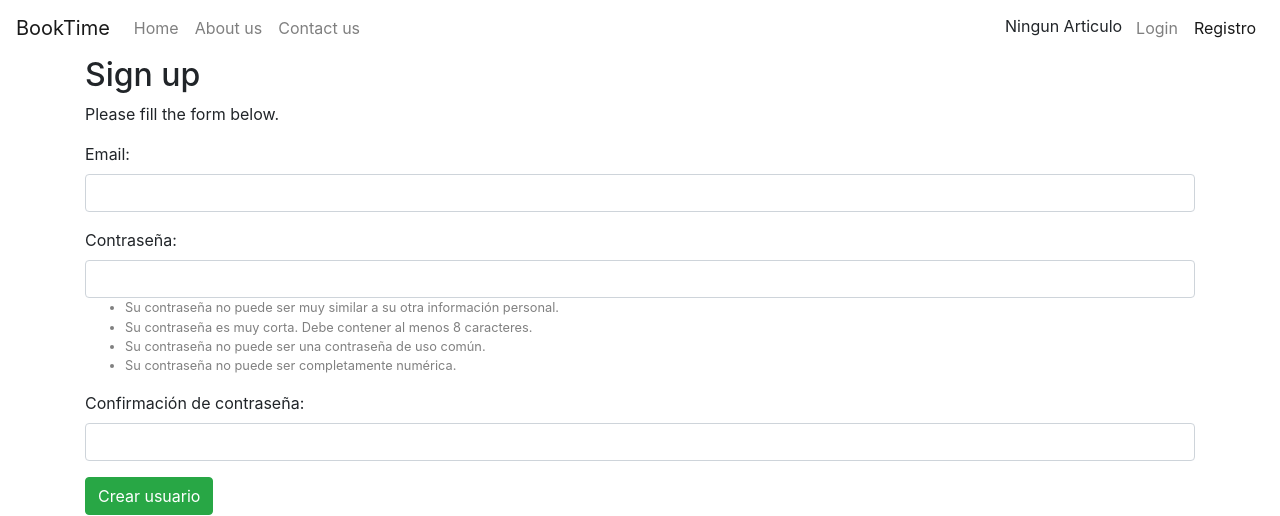
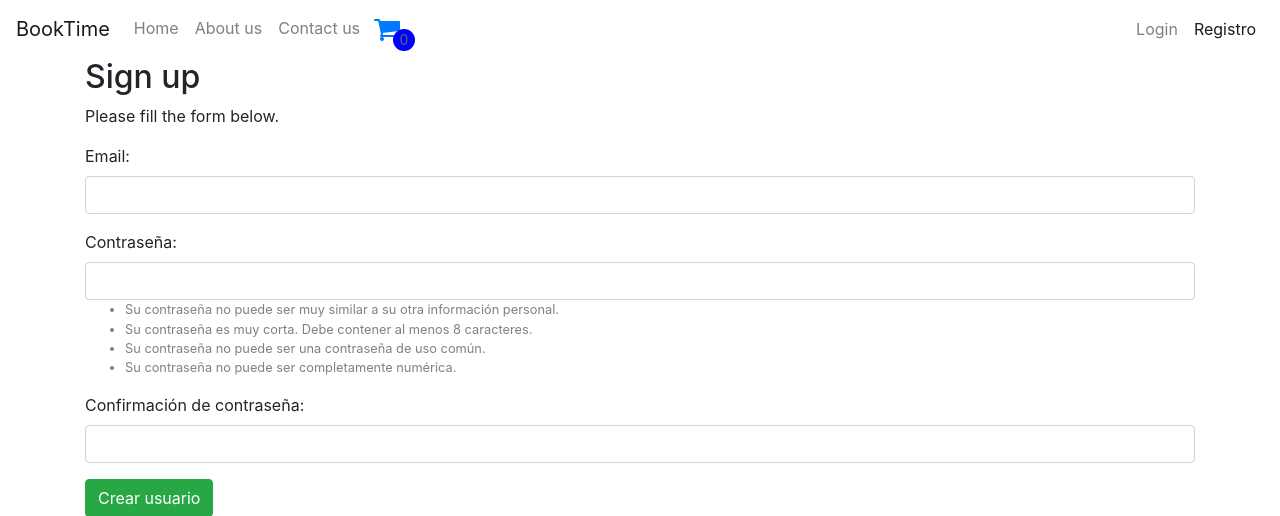
Before and after one commit to Rob866/shop, a Django app: page /signup/ in a window 1280 px wide. Shown: the top 516 px of the page. Run offline with Django 3.2, Linux system fonts and the light colour scheme; parts of the project's set-up code (start-up, migrations or seed data) failed here and were passed over; some libraries are stand-ins or nearby versions.

Commit message:
some changes

```diff
--- a/online_shop/main/forms.py
+++ b/online_shop/main/forms.py
@@ -2,12 +2,11 @@ from django import forms
 from django.core.mail  import  send_mail
 import logging
 from django.contrib.auth.forms import (UserCreationForm,UsernameField)
+from django.contrib.auth import (get_user_model, authenticate)
+from . import models
+logger = logging.getLogger(__name__)
+from  django.forms import inlineformset_factory
 
-from django.contrib.auth import (get_user_model, authenticate)
-
-from . import models
-
-logger = logging.getLogger(__name__)
 
 class ContactForm(forms.Form):
     nombre = forms.CharField(label='Nombre',max_length=100)
@@ -86,3 +85,10 @@ class UpdateViewForm(forms.ModelForm):
     class Meta:
         model = models.Direccion
         fields=('nombre','direccion1', 'direccion2','codigo_postal','ciudad','pais')
+
+
+BasketLineFormSet = inlineformset_factory(
+        models.Basket,
+        models.BasketLine,
+        fields = ('cantidad',),
+        extra=0,)
--- a/online_shop/main/middlewares.py
+++ b/online_shop/main/middlewares.py
@@ -9,7 +9,6 @@ def basket_middleware(get_response):
             request.basket = basket
         else:
             request.basket = None
-            print('Value:',request.basket)
         response = get_response(request)
         return response
     return middleware
--- a/online_shop/main/urls.py
+++ b/online_shop/main/urls.py
@@ -20,6 +20,7 @@ urlpatterns = [
     path('direccion/<int:pk>/',views.DireccionUptadeView.as_view(),name='direccion_update'),
     path('direccion/<int:pk>/delelete/',views.DeleteDireccion.as_view(),name='confirm_delete'),
     path('direccion/create/',views.DireccionCreateView.as_view(),name='direccion_create'),
-    path('add_to_basket/',views.add_to_basket,name='add_to_basket')
+    path('add_to_basket/',views.add_to_basket,name='add_to_basket'),
+    path('basket/',views.manage_basket,name='basket')
 
 ]
--- a/online_shop/main/views.py
+++ b/online_shop/main/views.py
@@ -3,7 +3,7 @@ from django.views.generic.edit import (FormView,CreateView,UpdateView,DeleteView
 
 from django.shortcuts import render,get_object_or_404,redirect
 from main import models
-from main.forms import (ContactForm,SignUpForm,LoginAutentificationForm,UpdateViewForm)
+from main.forms import (ContactForm,SignUpForm,LoginAutentificationForm,UpdateViewForm,BasketLineFormSet)
 import logging
 from django.contrib.auth import login, authenticate,logout
 from django.contrib import messages
@@ -170,3 +170,18 @@ def add_to_basket(request):
         basket_line.cantidad +=1
         basket_line.save()
     return HttpResponseRedirect(reverse('main:producto',args=(producto.slug,)))
+
+
+def  manage_basket(request):
+    if not request.basket:
+        return render(request,'main/basket.html',{ 'formset': None})
+    if request.method == 'POST':
+        formset = BasketLineFormSet(request.POST,instance=request.basket)
+        if formset.is_valid():
+            formset.save()
+    else:
+        formset = BasketLineFormSet(instance=request.basket)
+    if request.basket.is_empty():
+        return render(request,'main/basket.html',{ 'formset': None})
+
+    return render(request,'main/basket.html',{ 'formset': formset})
--- a/online_shop/templates/base.html
+++ b/online_shop/templates/base.html
@@ -7,6 +7,7 @@
     <meta name="viewport" content="width=device-width, initial-scale=1, shrink-to-­fit=no">
     <!-- Bootstrap CSS -->
     <link rel="stylesheet" href="{% static 'css/bootstrap.min.css' %}">
+    <link rel="stylesheet" href="https://stackpath.bootstrapcdn.com/font-awesome/4.7.0/css/font-awesome.min.css">
     <script src="{% static 'js/jquery-3.2.1.slim.min.js' %}"></script>
     {% block tag_css %}
     {% endblock %}
@@ -40,19 +41,31 @@
               class="nav-item {% if request.path == '/contact-us/'%}active{%endif%}">
               <a class="nav-link" href="/contact-us/">Contact us</a>
             </li>
+            <li class="nav-item">
+              {% if request.basket %}
+              <div style="padding-left: 6px;">
+                <div style="position:relative;">
+                  <a  href="{% url 'main:basket' %}" style="font-size: 28px;"><i class="fa fa-shopping-cart"></i>
+                  <div style="width: 22px;height: 22px;font-size:14px;position: absolute;top:50%;right:-15px;
+                  color: #666;text-align: center;border-radius:50%; background-color: blue;">{{ request.basket.count }} </div>
+                </div>
+              </div>
+              {%else %}
+              <div style="padding-left:6px;">
+                <div style="position:relative;">
+                  <a href="{% url 'main:basket' %}" style="font-size: 28px"><i class="fa fa-shopping-cart"></i>
+                  <div style="width: 22px;height: 22px;font-size:14px;position: absolute;top:50%;right:-15px;
+                  color: #666;text-align: center;border-radius:50%;background-color: blue;">0</div>
+                </div>
+              </div>
+              </a>
+              {% endif %}
+            </li>
 
           </ul>
 
         <ul class="nav navbar-nav navbar-right" style="text-align: right">
-          <li class="nav-item">
-            {% if request.basket %}
-            <div style="padding: 6px;">
-              {{ request.basket.count }} Articulos
-            </div>
-            {%else %}
-            <div style="padding: 6px;">Ningun Articulo</div>
-            {% endif %}
-          </li>
+
            {% if request.user.is_authenticated %}
            <li class="nav-item">
              <a href="#" class="nav-link" >  {{ request.user.nombre}}</a>
@@ -71,7 +84,6 @@
             <a class="nav-link" href="/signup/">Registro</a>
           </li>
           {% endif%}
-
         </ul>
 
       </div>
```
Also changed, not shown: online_shop/main/templates/main/basket.html (added, +25 -0 lines).
